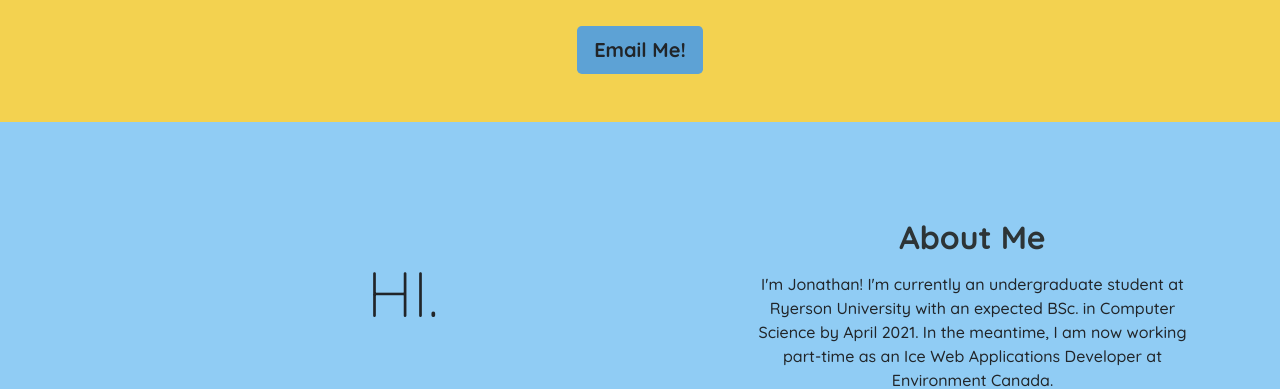
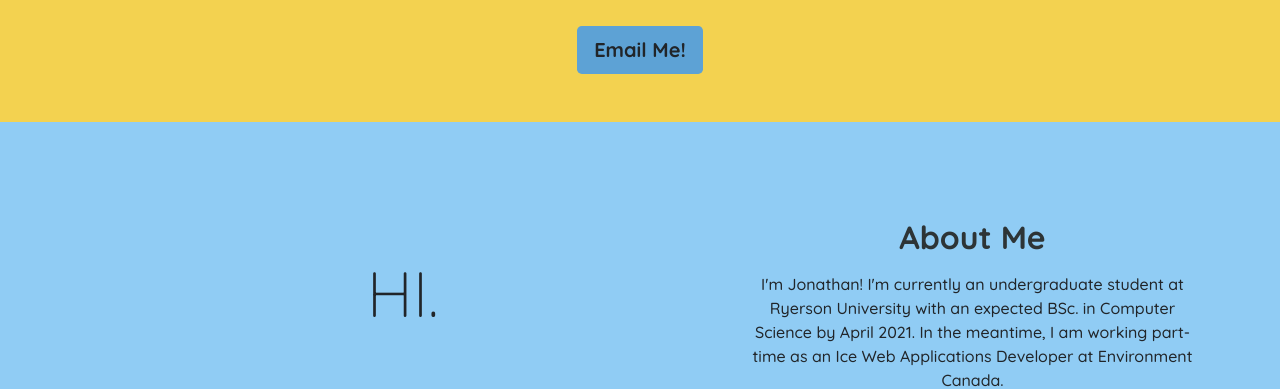
Before and after one commit to imjonlam/imjonlam.github.io, a plain HTML site: page index.html in a window 1280 px wide. Shown: the part 414-803 px from the top of the page. Drawn offline with nearby package versions, Linux system fonts and the light colour scheme.

Commit message:
updated about me info

```diff
--- a/index.html
+++ b/index.html
@@ -79,7 +79,7 @@
         <div class="col-md-5">
           <h2 class="pb-2 title">About Me</h2>
           <p>I'm Jonathan!
-            I'm currently an undergraduate student at Ryerson University with an expected BSc. in Computer Science by April 2021. In the meantime, I am now working part-time as an Ice Web Applications Developer at Environment Canada.
+            I'm currently an undergraduate student at Ryerson University with an expected BSc. in Computer Science by April 2021. In the meantime, I am working part-time as an Ice Web Applications Developer at Environment Canada.
           </p>
           <a href="resources/Resume.pdf" class="btn btn-lg mb-5">View my Resume</a>
         </div>
```
